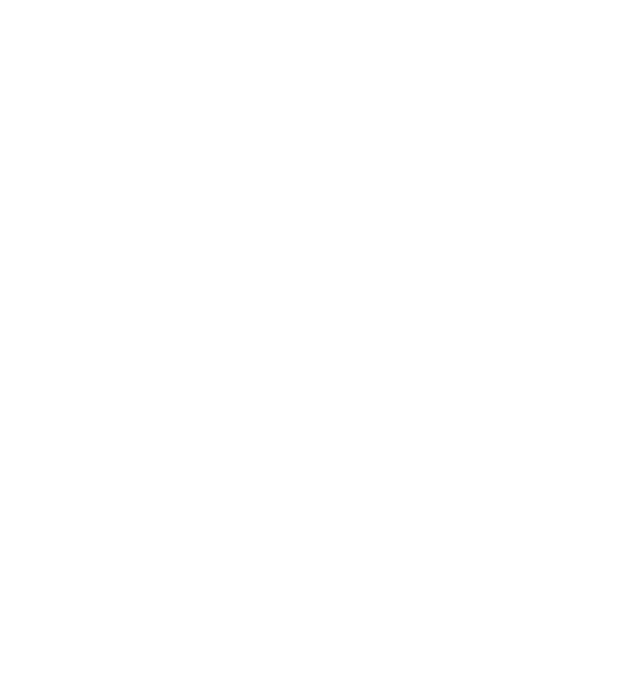
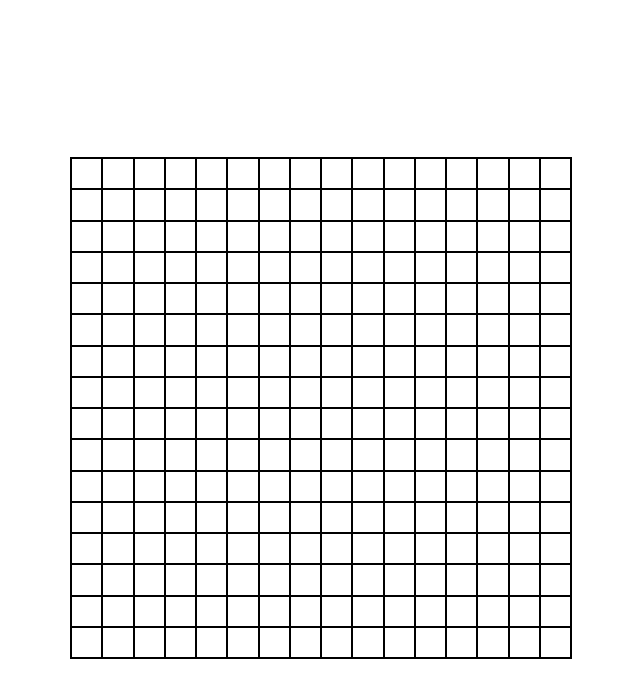
Before and after one commit to w0Lart/Etch-a-Sketch, a plain HTML site: page index.html in a window 1280 px wide. Shown: the whole page, without its empty margins (319-959 px from the left). Drawn offline with Linux system fonts and the light colour scheme.

Commit message:
add grid of the elements and give em size

```diff
--- a/scripts.js
+++ b/scripts.js
@@ -1 +1,10 @@
-console.log(2)
+const body = document.querySelector("body");
+const container = document.createElement("div");
+container.className = "container";
+body.appendChild(container);
+
+for (let i = 0; i < 256; i++) {
+  const grid = document.createElement("div");
+  grid.className = "grid";
+  container.appendChild(grid);
+}
--- a/styles.css
+++ b/styles.css
@@ -0,0 +1,30 @@
+html {
+  box-sizing: border-box;
+}
+
+*, *:before, *:after {
+  box-sizing: inherit;
+}
+
+body {
+  display: flex;
+  justify-content: center;
+  align-items: center;
+  min-height: 100vh;
+}
+
+.container {
+  width: 500px;
+  height: 500px;
+  display: flex;
+  flex-wrap: wrap;
+  flex-shrink: 0;
+  box-shadow: 0 0 0 1px black;
+}
+
+.grid {
+  width: 31.25px;
+  height: 31.25px;
+  text-align: center;
+  border: 1px solid black;
+}
```
Also changed, not shown: index.html (line endings or trailing spaces).
